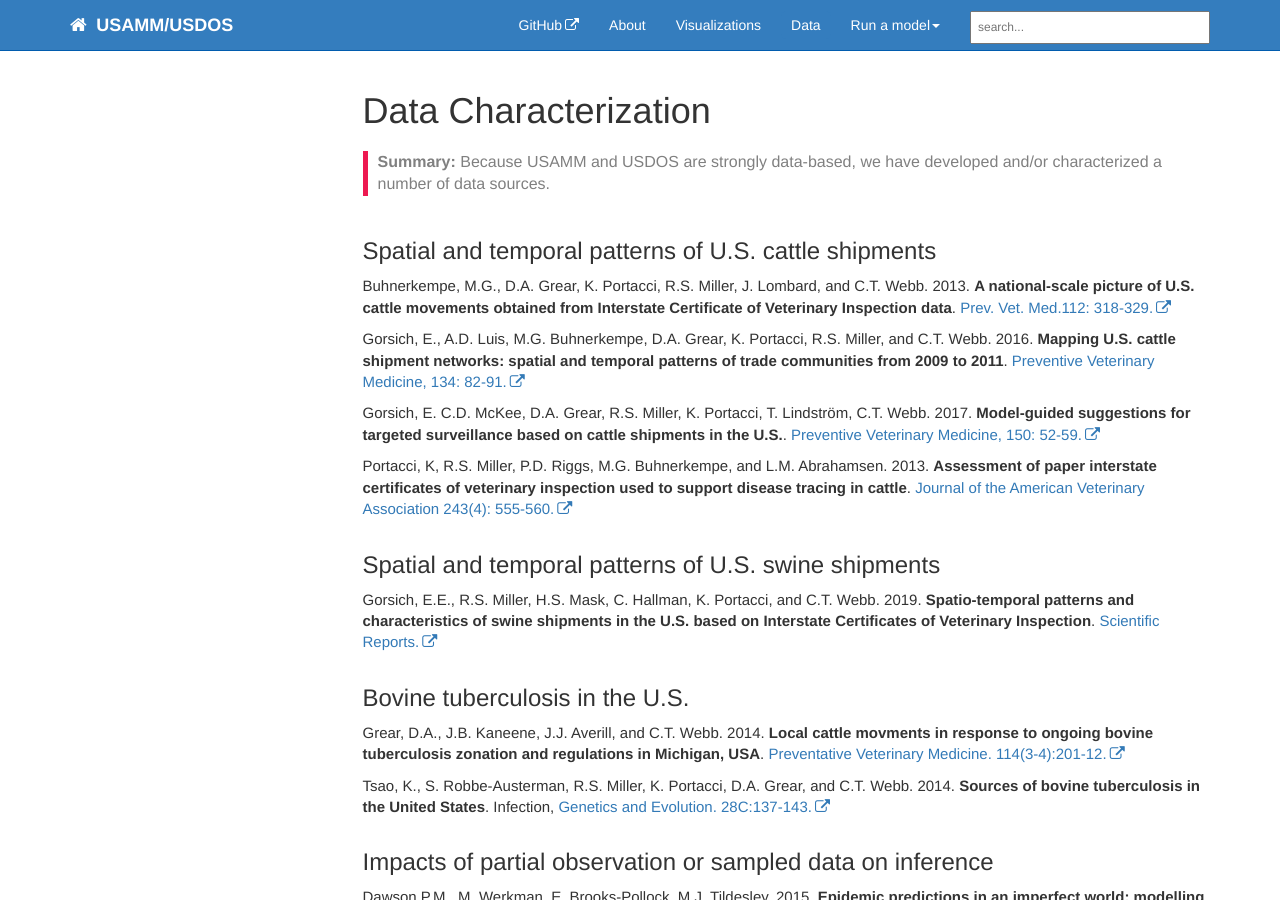
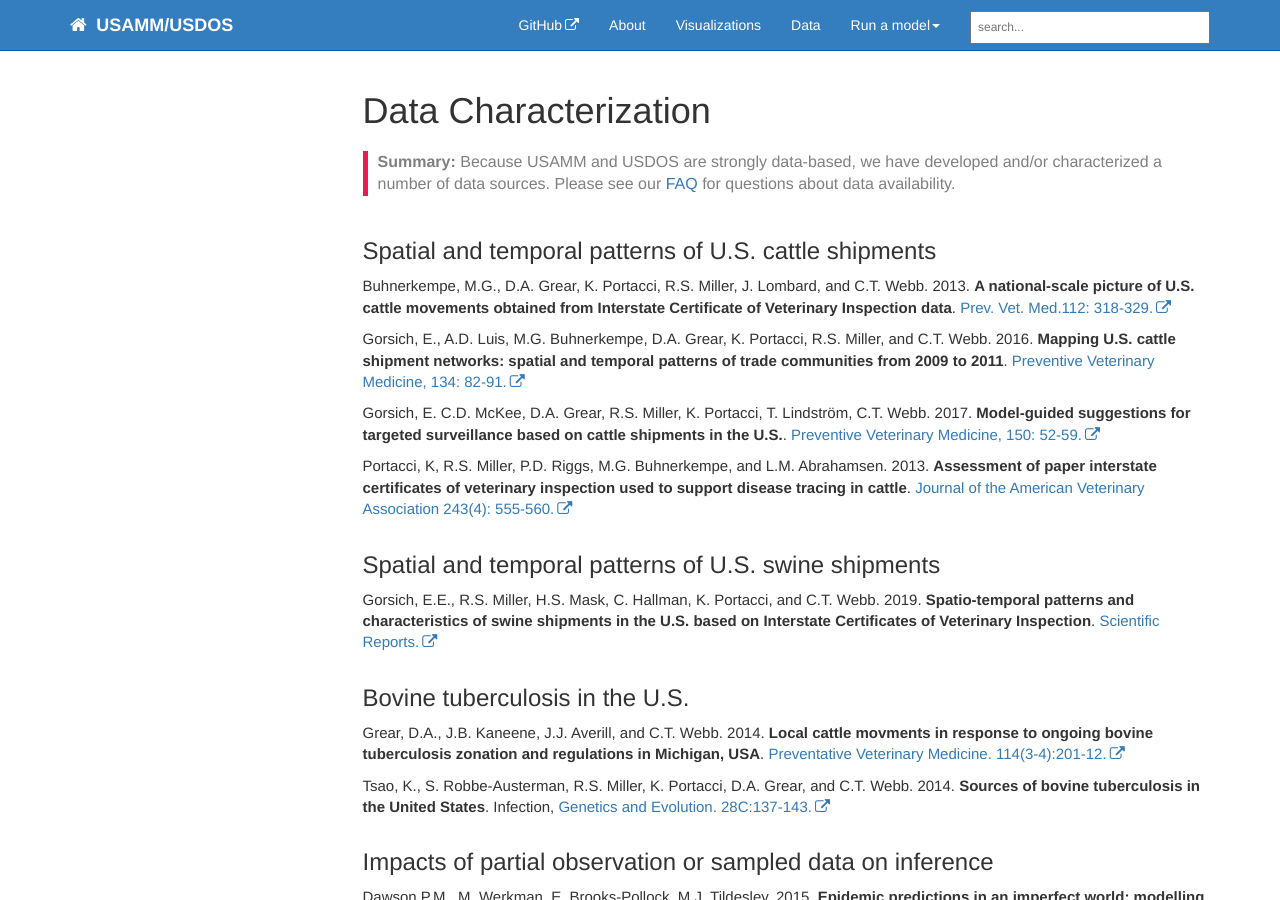
Before and after one commit to webblabb/usammusdos, a Jekyll site: the page built from pages/data.md, in a window 1280 px wide and 900 px high. Built offline with Jekyll 4.4.1, drawn with Linux system fonts in a browser that asks for light colours; nearby versions of some CDN libraries; comment, search, counter and statistics services are not loaded.

Commit message:
Update data.md

```diff
--- a/pages/data.md
+++ b/pages/data.md
@@ -3,7 +3,7 @@ title: Data Characterization
 keywords:
 last_updated: July 14, 2017
 tags:
-summary: Because USAMM and USDOS are strongly data-based, we have developed and/or characterized a number of data sources.
+summary: Because USAMM and USDOS are strongly data-based, we have developed and/or characterized a number of data sources. Please see our <a href="about.html#faq">FAQ</a> for questions about data availability.
 sidebar:
 permalink: data.html
 folder: pages
```
